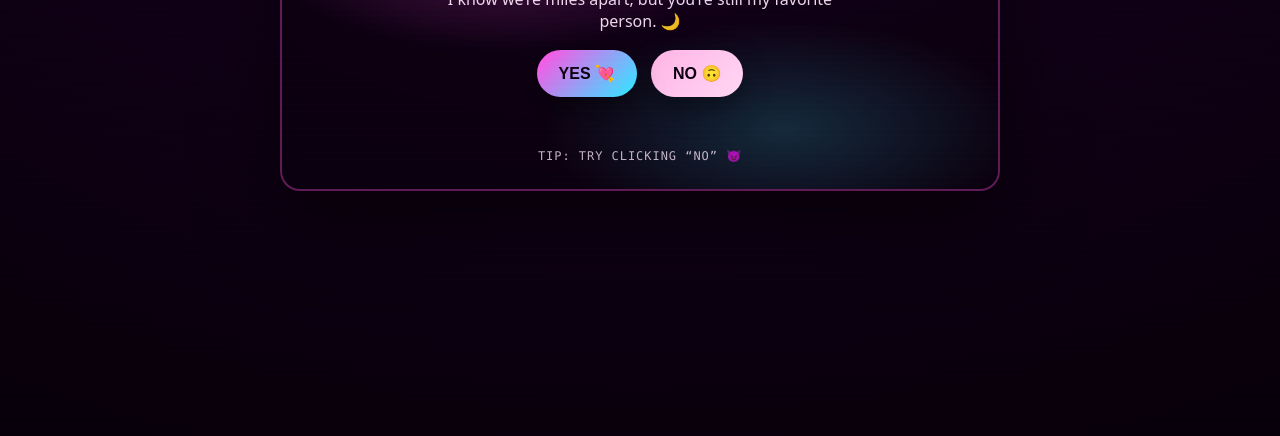
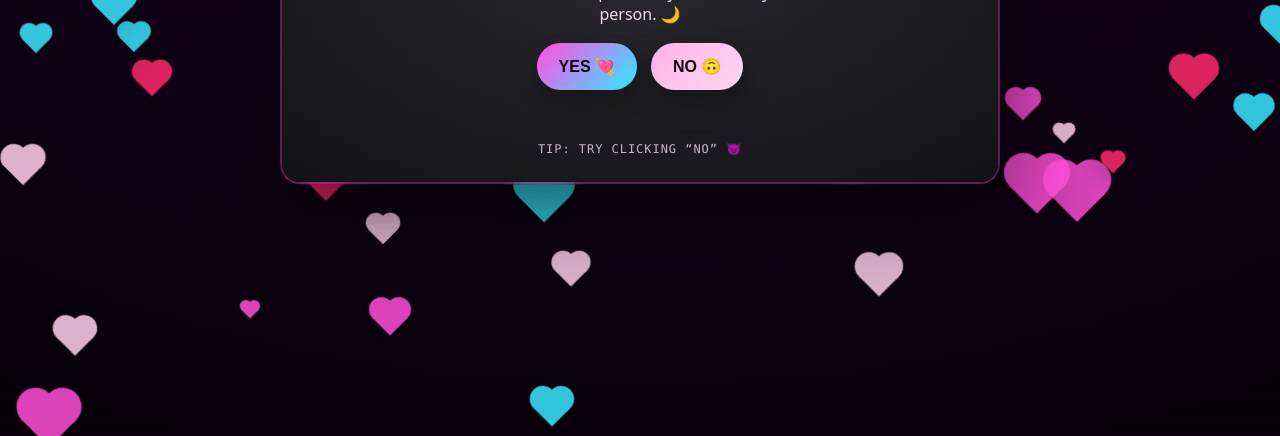
Before and after one commit to Hnguyen1005/foryou, a plain HTML site: page index.html in a window 1280 px wide. Shown: the part 364-800 px from the top of the page. Drawn offline with Linux system fonts and the light colour scheme.

Commit message:
updated background, hearts spawn rate

```diff
--- a/index.html
+++ b/index.html
@@ -80,9 +80,9 @@
       background: currentColor;
     }
     @keyframes floatUp{
-      from { transform: translateY(110vh) rotate(45deg) scale(var(--s)); }
-      to   { transform: translateY(-20vh) rotate(45deg) scale(var(--s)); }
-    }
+  from { transform: translateY(40vh) rotate(45deg) scale(var(--s)); }
+  to   { transform: translateY(-140vh) rotate(45deg) scale(var(--s)); }
+}
 
     /* Main card */
     .wrap{
@@ -109,8 +109,8 @@
       content:"";
       position:absolute;
       inset:-2px;
-      background: radial-gradient(400px 180px at 30% 20%, rgba(255,79,216,.25), transparent 60%),
-                  radial-gradient(400px 180px at 70% 80%, rgba(56,232,255,.18), transparent 60%);
+    background: radial-gradient(1200px 700px at 50% 20%, #2a2a2f 0%, #121216 45%, #07070a 100%),
+            linear-gradient(135deg, #1a1a1f, #0b0b0e);
       z-index:-1;
     }
 
@@ -269,7 +269,6 @@
 
   <main class="wrap">
     <section class="card">
-      <div class="pixel">💾 retro love.exe</div>
       <h1 class="title" id="mainTitle">Will you be my Valentine? 💖</h1>
       <p class="subtitle" id="subTitle">I know we’re miles apart, but you’re still my favorite person. 🌙</p>
 
@@ -309,7 +308,7 @@
       const size = 0.8 + Math.random() * 2.2;
 
       h.style.left = left + 'vw';
-      h.style.bottom = (-10 - Math.random() * 30) + 'vh';
+      h.style.top = (Math.random() * 100) + 'vh';
       h.style.animationDuration = dur + 's';
       h.style.color = heartColors[(Math.random() * heartColors.length) | 0];
       h.style.setProperty('--s', size.toFixed(2));
@@ -321,10 +320,11 @@
     }
 
     // density
-    for (let i = 0; i < 40; i++) {
-      setTimeout(spawnHeart, i * 120);
-    }
-    setInterval(spawnHeart, 220);
+   for (let i = 0; i < 80; i++) {
+  spawnHeart();   // no delay, immediate hearts
+}
+
+setInterval(spawnHeart, 120);  // keeps spawning more
 
     // --- Main interaction ---
     const yesBtn = document.getElementById('yesBtn');
```
